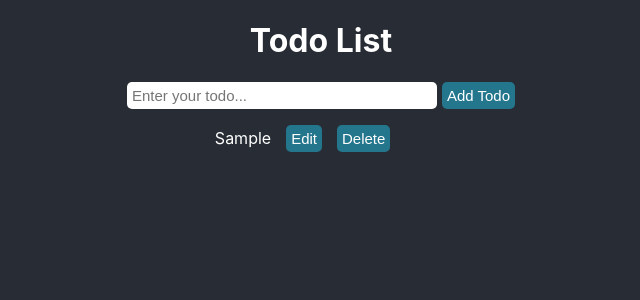
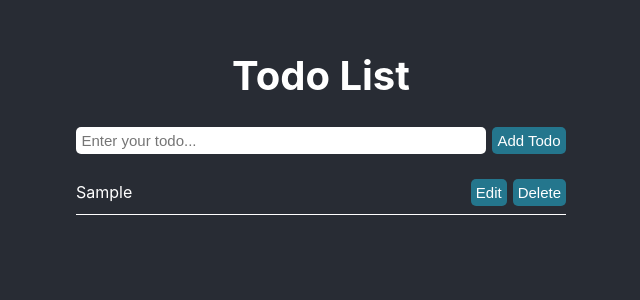
Before and after one commit to EzeArinze/react-to-do, a React (Create React App) app: page / in a window 1280 px wide. Both pictures are taken after typing "Sample" into the empty fields and a click on the button "Add Todo". Shown: the top 300 px of the page, without its empty margins (319-959 px from the left). Built offline with nearby package versions, Linux system fonts and the light colour scheme.

Commit message:
last commit

```diff
--- a/src/App.css
+++ b/src/App.css
@@ -1,36 +1,24 @@
 body {
+  margin: 0;
   background-color: #282c34;
   color: #fff;
+  box-sizing: border-box;
 }
 
 .App {
   text-align: center;
 }
 
-.App-logo {
-  height: 40vmin;
-  pointer-events: none;
+.main {
+  max-width: 500px;
+  min-height: 500px;
+  margin: 4% auto;
+  border-radius: 10px;
 }
 
-@media (prefers-reduced-motion: no-preference) {
-  .App-logo {
-    animation: App-logo-spin infinite 20s linear;
-  }
-}
-
-.App-header {
-  background-color: #282c34;
-  min-height: 100vh;
-  display: flex;
-  flex-direction: column;
-  align-items: center;
-  justify-content: center;
-  font-size: calc(10px + 2vmin);
-  color: white;
-}
-
-.App-link {
-  color: #61dafb;
+h1 {
+  font-size: 40px;
+  font-weight: bold;
 }
 
 .btn {
@@ -40,36 +28,41 @@ body {
   border: none;
   border-radius: 5px;
   padding: 5px;
-  margin-left: 5px;
+  margin-left: 6px;
 }
 
 .textbox {
-  width: 300px;
+  width: 400px;
   font-size: 15px;
   border: none;
   padding: 5px;
   border-radius: 5px;
 }
 
-ul {
-  list-style: none;
-  margin-right: 6%;
-  display: grid;
-  gap: 10px;
+.textbox-2 {
+  border: none;
+  /* outline: none; */
+  background-color: #464c58;
+  color: #fff;
+  padding: 5px;
 }
 
-li {
+.list-items {
+  /* width: 100%; */
+  list-style: none;
+  display: flex;
+  flex-direction: column;
+  gap: 10px;
+
+  padding: 5px;
+}
+
+.my-list {
   display: flex;
   align-items: center;
-  justify-content: center;
+  justify-content: space-between;
   gap: 10px;
+  border-bottom: 1px solid #fff;
+  padding-bottom: 8px;
+  margin-top: 20px;
 }
-
-@keyframes App-logo-spin {
-  from {
-    transform: rotate(0deg);
-  }
-  to {
-    transform: rotate(360deg);
-  }
-}
--- a/src/TodoList.js
+++ b/src/TodoList.js
@@ -39,7 +39,7 @@ function TodoList() {
   };
 
   return (
-    <div>
+    <div className="main">
       <h1>Todo List</h1>
       <input
         type="text"
@@ -51,18 +51,21 @@ function TodoList() {
       <button className="btn" onClick={handleAddTodo}>
         Add Todo
       </button>
-      <ul>
+      <div className="list-items">
         {todos.map((todo, index) => (
-          <li key={index}>
+          <div className="my-list" key={index}>
             {index === editingIndex ? (
               <input
                 type="text"
                 value={editingValue}
                 onChange={(event) => setEditingValue(event.target.value)}
+                className="textbox-2"
               />
             ) : (
               <span>{todo}</span>
             )}
+
+            <div>
               {index === editingIndex ? (
                 <button className="btn" onClick={handleUpdateTodo}>
                   Update
@@ -75,9 +78,10 @@ function TodoList() {
               <button className="btn" onClick={() => handleDeleteTodo(index)}>
                 Delete
               </button>
-          </li>
+            </div>
+          </div>
         ))}
-      </ul>
+      </div>
     </div>
   );
 }
```
Lines whose indentation alone changed are shown as unchanged.
